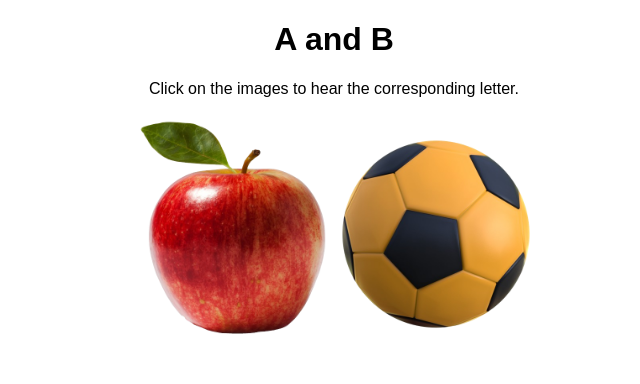
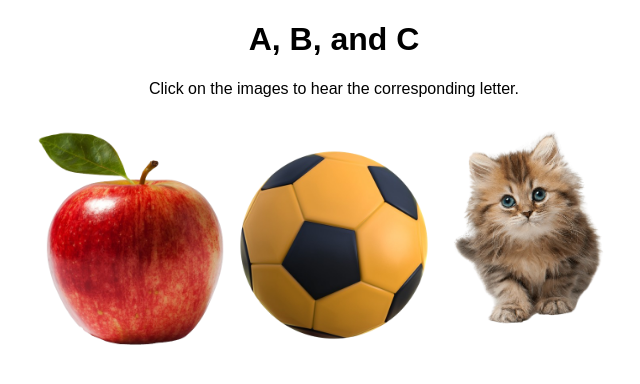
Before and after one commit to moitanu/Yashita, a plain HTML site: page index.html in a window 1280 px wide. Shown: the whole page, without its empty margins (306-946 px from the left). Drawn offline with Linux system fonts and the light colour scheme.

Commit message:
Update index.html

```diff
--- a/index.html
+++ b/index.html
@@ -3,7 +3,7 @@
 <head>
 <meta charset="UTF-8">
 <meta name="viewport" content="width=device-width, initial-scale=1.0">
-<title>A and B</title>
+<title>A, B, and C</title>
 <style>
     body {
         font-family: Arial, sans-serif;
@@ -20,11 +20,12 @@
 </style>
 </head>
 <body>
-    <h1>A and B</h1>
+    <h1>A, B, and C</h1>
     <p>Click on the images to hear the corresponding letter.</p>
 
     <img class="image" src="https://raw.githubusercontent.com/moitanu/Yashita/main/Apple.png" alt="Apple Image" onclick="zoomIn('A')">
     <img class="image" src="https://raw.githubusercontent.com/moitanu/Yashita/main/ball.png" alt="Ball Image" onclick="zoomIn('B')">
+    <img class="image" src="https://raw.githubusercontent.com/moitanu/Yashita/main/cat.png" alt="Cat Image" onclick="zoomIn('C')">
 
     <script>
         var isPlaying = false; // Variable to track if audio is playing
@@ -39,6 +40,8 @@
                     audioSrc = "https://github.com/moitanu/Yashita/raw/main/apple.mp3";
                 } else if (letter === 'B') {
                     audioSrc = "https://github.com/moitanu/Yashita/raw/main/ball.mp3";
+                } else if (letter === 'C') {
+                    audioSrc = "https://github.com/moitanu/Yashita/raw/main/cat.mp3";
                 }
 
                 // Create an audio element
```
